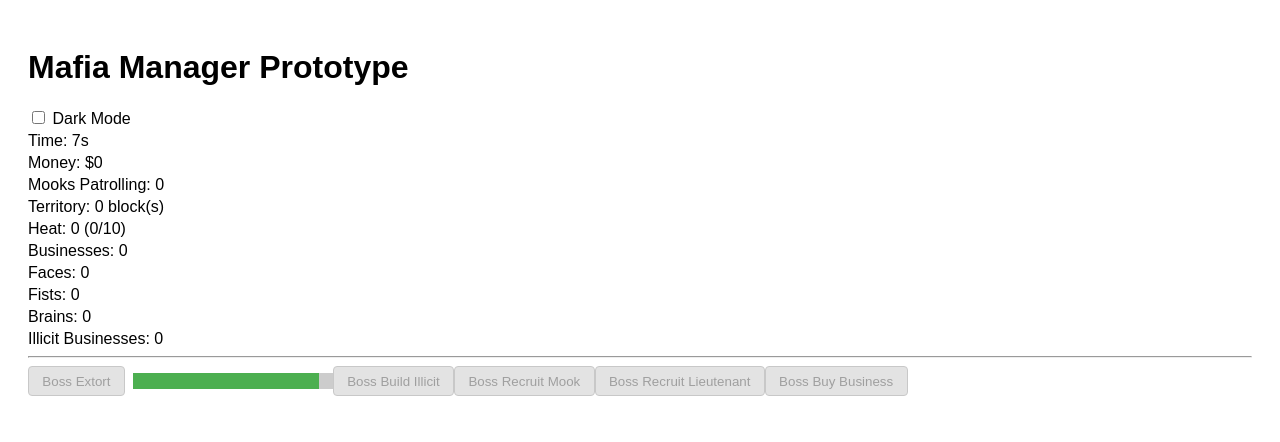
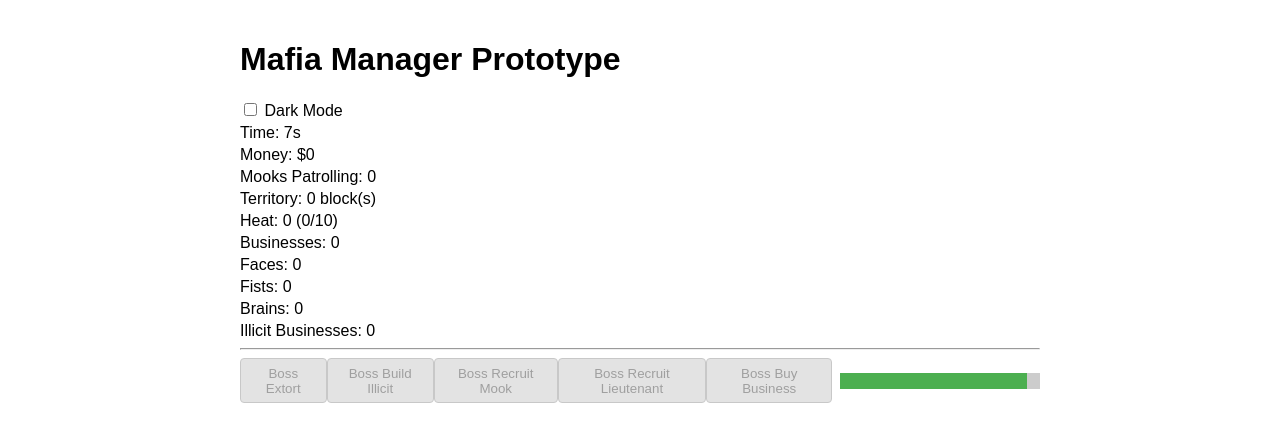
Before and after one commit to Alien-AV/gangster-game, a plain HTML site: page index.html in a window 1280 px wide. Both pictures are taken after a click on the button "Boss Extort". Drawn offline with Linux system fonts and the light colour scheme.

Commit message:
Center layout and align progress bars

```diff
--- a/index.html
+++ b/index.html
@@ -36,6 +36,8 @@
       padding: 20px;
       background: var(--bg);
       color: var(--text);
+      max-width: 800px;
+      margin: 0 auto;
     }
     .counter { margin: 4px 0; }
 
@@ -79,12 +81,15 @@
       display: flex;
       align-items: center;
       margin: 4px 0;
+      position: relative;
+      padding-right: 208px;
     }
     .action button {
       margin: 0;
     }
     .action .progress {
-      margin-left: 8px;
+      position: absolute;
+      right: 0;
     }
     </style>
 </head>
```
